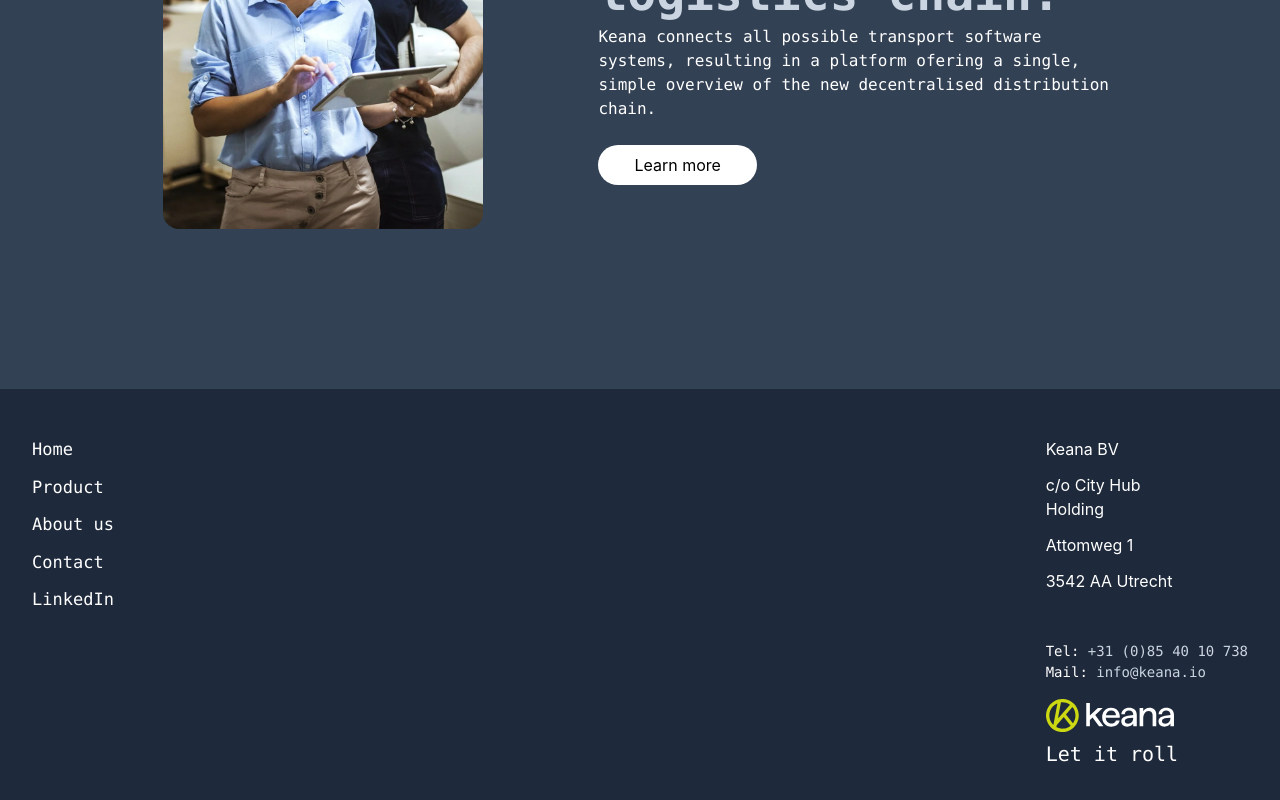
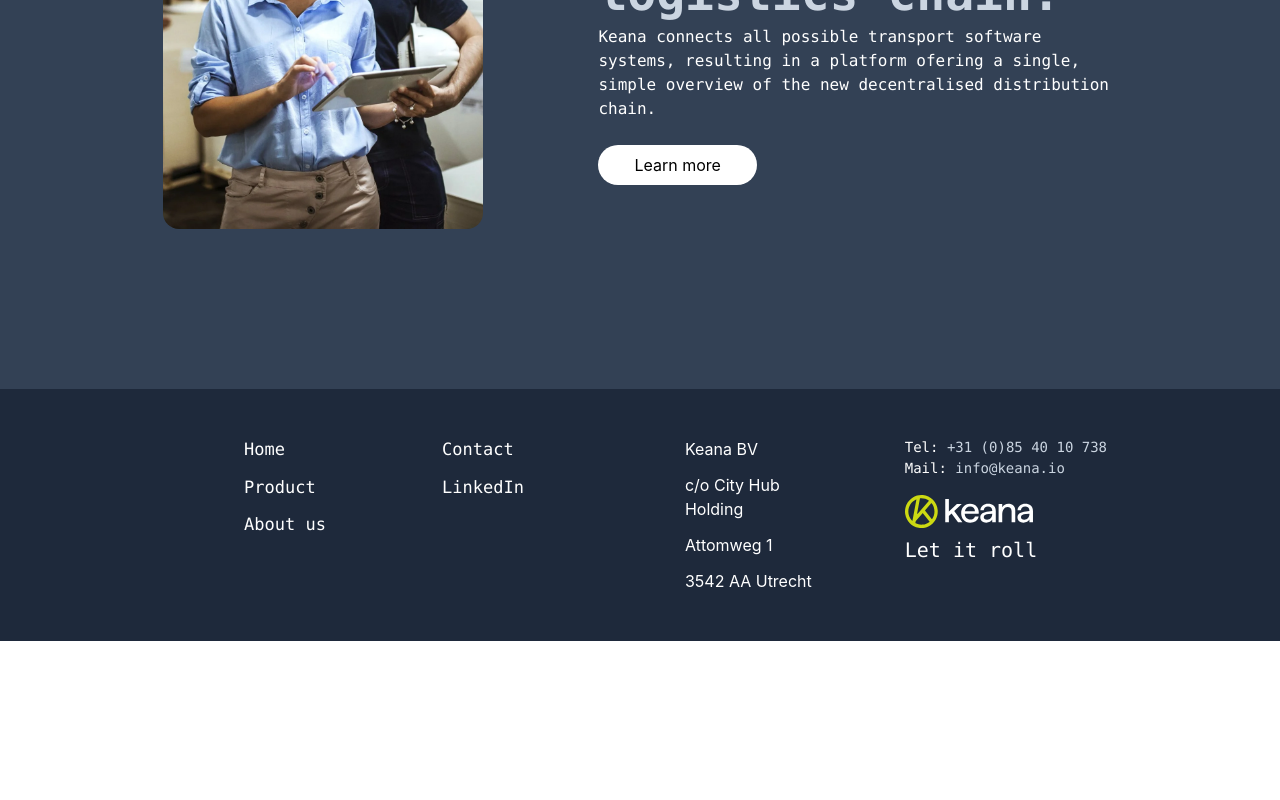
Before and after one commit to Tobbiloba/keana-clone, a React (Create React App) app: page / in a window 1280 px wide. Shown: the part 4883-5683 px from the top of the page. After the commit the page ends 5524 px from the top, so only its background shows below. Built offline with nearby package versions, Linux system fonts and the light colour scheme.

Commit message:
updated the mail link

```diff
--- a/src/components/Footer.js
+++ b/src/components/Footer.js
@@ -2,19 +2,19 @@
 import logo from '../assets/keana-logo.svg'
 const Footer = () => {
     return (
-        <div className='bg-slate-800 w-[100vw] px-[2rem] py-[3rem] flex flex-row justify-between'>
-            <div className='flex flex-col'>
-                <div className='flex flex-col gap-3'>
+        <div className='bg-slate-800 w-[100vw] px-[2rem] md:px-[10%] py-[3rem] flex flex-row justify-between'>
+            <div className='flex flex-col md:flex-row md:w-[35%] lg:w-[50%] lg:justify-evenly  justify-between '>
+                <div className='flex flex-col gap-3 '>
                     <a className='text-white text-[17px] font-mono hover:text-slate-500'>Home</a>
                     <a className='text-white text-[17px] font-mono hover:text-slate-500'>Product</a>
                     <a className='text-white text-[17px] font-mono hover:text-slate-500'>About us</a>
                 </div>
-                <div className='flex flex-col mt-3 gap-3'>
+                <div className='flex flex-col mt-3 gap-3 md:mt-0'>
                     <a className='text-white text-[17px] font-mono hover:text-slate-500'>Contact</a>
                     <a className='text-white text-[17px] font-mono hover:text-slate-500'>LinkedIn</a>
                 </div>
             </div>
-            <div className='gap-[3rem] flex flex-col'>
+            <div className='gap-[3rem] flex flex-col md:flex-row md:w-[55%] lg:w-[50%] lg:justify-evenly'>
                 <div className='text-white text-[16px] gap-3 flex flex-col'>
                     <h1>Keana BV</h1>
                     <h1>c/o City Hub <br />Holding</h1>
@@ -24,9 +24,10 @@
                 <div className=''>
                     <div className='text-white text-[14px] font-mono'>
                         <h1>Tel: <a href="tel:+31854010738" className='text-slate-300 '>+31 (0)85 40 10 738</a></h1>
-                        <h1>Mail: <a href="info@keana.io" className='text-slate-300 '>info@keana.io</a></h1>
+                        <h1>Mail: <a href="mailto:info@keana.io" class="text-slate-300">info@keana.io</a></h1>
+
                     </div>
-                    <div className='mt-[1rem]'>
+                    <div className='mt-[1rem] '>
                         <img src={logo} className='w-[8rem]' alt='logo' />
                         <h1 className='text-white font-mono text-xl mt-[.5rem]'>Let it roll</h1>
                     </div>
```
